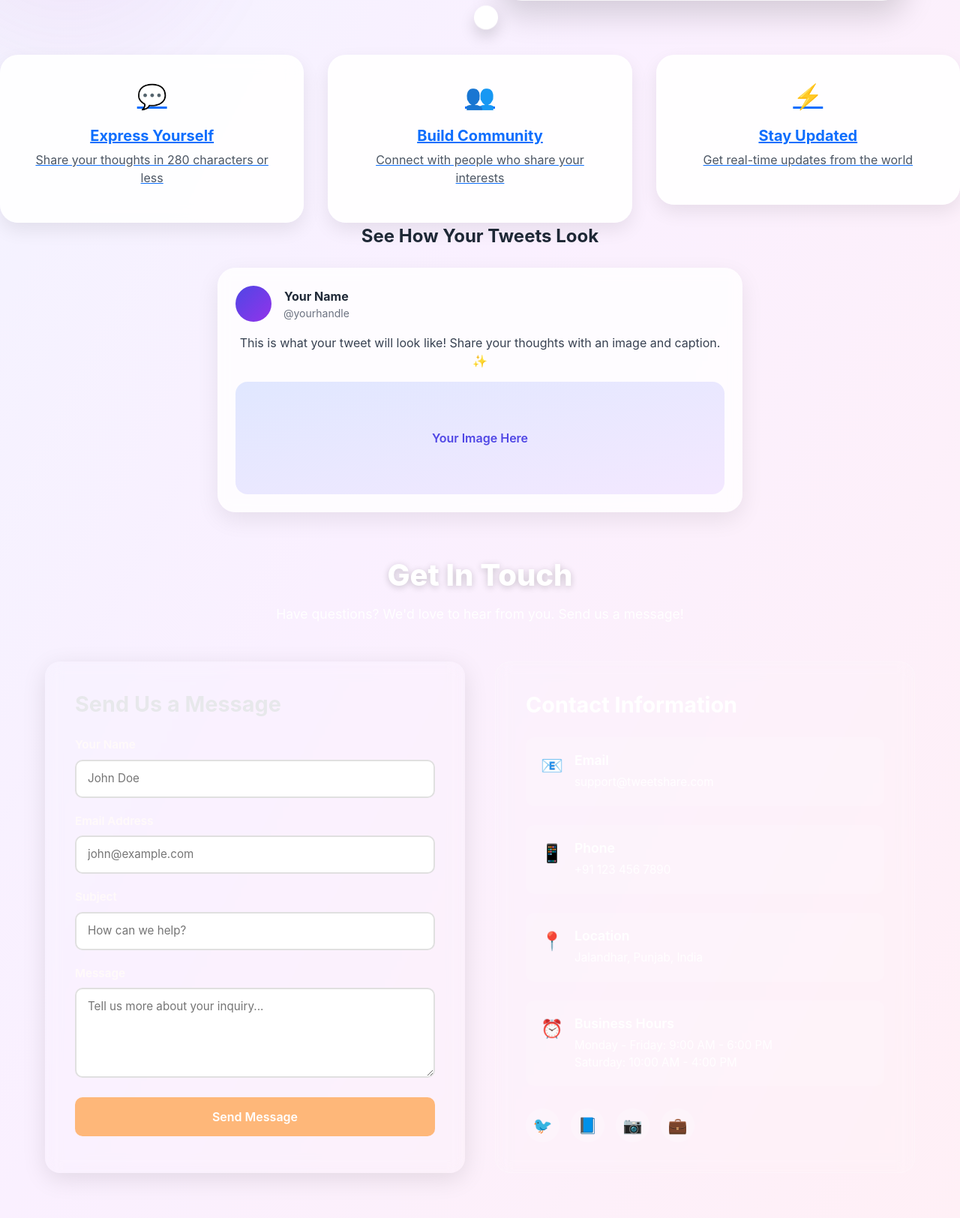
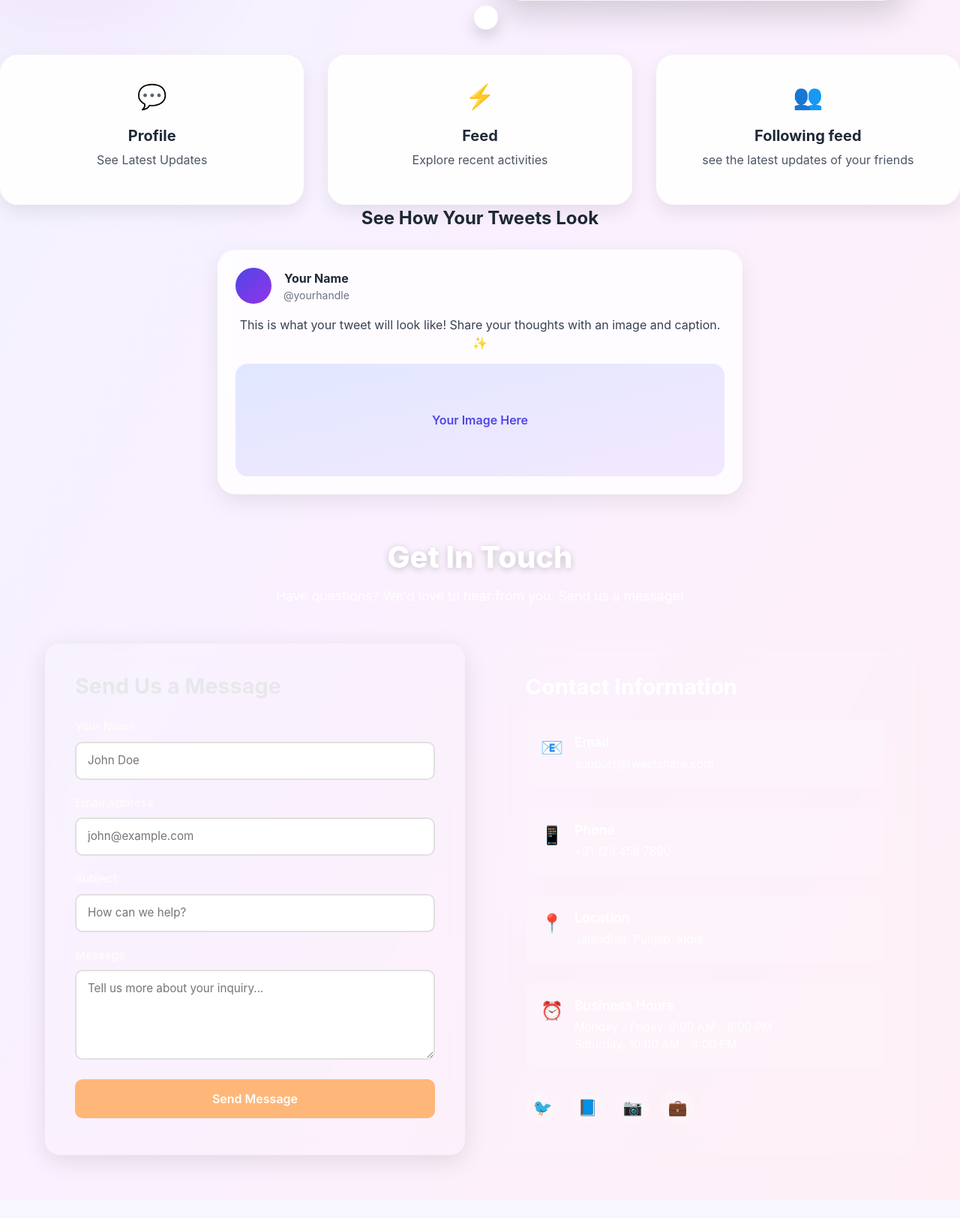
Before and after one commit to Akhandbhadouria/demo_tw, a Django app: page / in a window 1280 px wide; the page is wider, and only the part inside the window is pictured. Shown: the part 833-2457 px from the top of that part at 75% size. After the commit the page ends 2391 px from the top of that part, so only its background shows below. Run offline with Django 5.2, Linux system fonts and the light colour scheme; a user stored in the database is signed in.

Commit message:
Update: ui change

```diff
--- a/templates/home.html
+++ b/templates/home.html
@@ -151,6 +151,8 @@ body, html {
 }
 
 .feature-card {
+      text-decoration: none;
+
     background: rgba(255,255,255,0.9);
     backdrop-filter: blur(10px);
     border-radius: 1.5rem;
@@ -175,14 +177,23 @@ body, html {
 .icon-orange { color: #f97316; }
 
 .feature-title {
+color: #1f2937;
     font-size: 1.25rem;
     font-weight: 700;
     margin-bottom: 0.5rem;
+        text-decoration: none;
+
 }
 
 .feature-description {
+    text-decoration: none;
+
     font-size: 1rem;
     color: #4b5563;
+}
+a {
+    text-decoration: none;
+    color: inherit; /* optional: keeps the text color same as parent */
 }
 
 /* -------------------- Tweet Preview Section -------------------- */
@@ -555,9 +566,9 @@ body, html {
                 <div class="feature-icon icon-purple">
                     💬
                 </div>
-                <h3 class="feature-title">Express Yourself</h3>
+                <h3 class="feature-title">Profile</h3>
                 <p class="feature-description">
-                    Share your thoughts in 280 characters or less
+                    See Latest Updates
                 </p>
             </div>
             </a>
@@ -565,23 +576,22 @@ body, html {
             <a href="{% url 'tweet_list' %}">
             <div class="feature-card">
                 <div class="feature-icon icon-blue">
-                    👥
+                     ⚡
                 </div>
-                <h3 class="feature-title">Build Community</h3>
+                <h3 class="feature-title">Feed</h3>
                 <p class="feature-description">
-                    Connect with people who share your interests
+                    Explore recent activities
                 </p>
             </div>
                 </a>
                 <a href="{% url 'tweet_list' %}">
             <div class="feature-card">
                 <div class="feature-icon icon-orange">
-                    ⚡
+                    👥
                 </div>
-                <h3 class="feature-title">Stay Updated</h3>
+                <h3 class="feature-title">Following feed</h3>
                 <p class="feature-description">
-                    Get real-time updates from the world
-                </p>
+see the latest updates of your friends                </p>
             </div>
             </a>
         </div>
```
